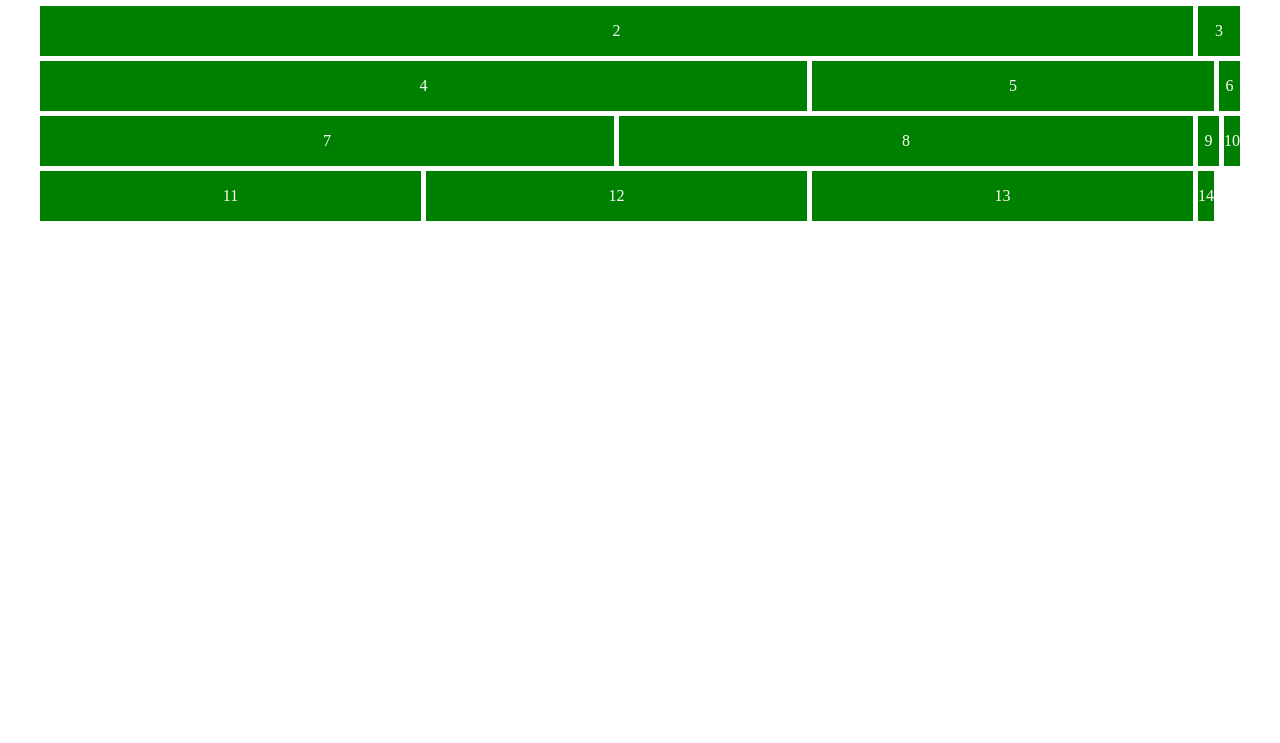
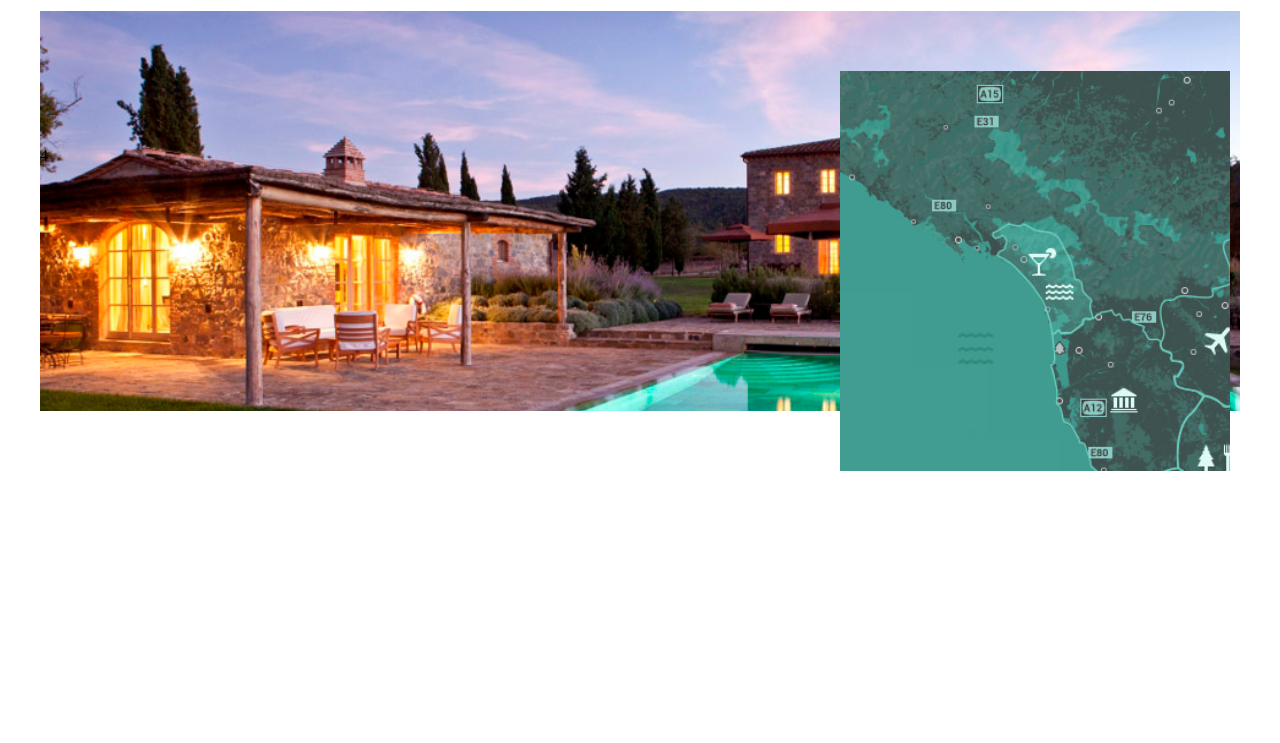
Before and after one commit to PDunipace22/TuscanyVilla, a plain HTML site: page TuscanyVilla/index.html in a window 1280 px wide. Shown: the part 57-800 px from the top of the page. Drawn offline with Linux system fonts and the light colour scheme.

Commit message:
added first two images

```diff
--- a/TuscanyVilla/Style.css
+++ b/TuscanyVilla/Style.css
@@ -1,52 +1,52 @@
 .container {
     display: grid;
-    grid-template-columns: repeat(6,1fr);
+    grid-template-columns: repeat(3,1fr);
     grid-template-rows: repeat(12,50px);
-    grid-gap: 5px;
+    grid-gap: 10px;
     margin: auto;
     width: 1200px;
 }
 
-section {
-    background-color: green;
-}
-
-    section p {
-        text-align: center;
+    section.grid-item.grid-item-1 {
+        grid-column: 1/span3 ;
+        height: 30px;
+        background-color: midnightblue;
         color: white;
     }
 
-    section.grid-item.grid-item-1 {
-        grid-column: 1/span 6;
-        height:30px;
-        background-color:midnightblue;
-    }
-
     section.grid-item.grid-item-2 {
-        grid-column: 1/span 6;
+        background-image: url('images/tuscany-villas-sant-anna.jpg');
+        background-size: cover;
+        grid-column: 1/span2;
+        height: 400px;
     }
 
     section.grid-item.grid-item-3 {
-        grid-column: 7/span 6;
+        background-image: url('images/Versilia.jpg');
+        background-size: cover;
+        grid-column: 3;
+        height: 400px;
     }
 
     section.grid-item.grid-item-4 {
-        grid-column: 1/span 4;
+        grid-column: 1/span 3;
+        height:100px;
+
     }
 
-    section.grid-item.grid-item-5 {
-        grid-column: 5/span 4;
+    /*section.grid-item.grid-item-5 {
+        grid-column: 1/span 3;
     }
 
     section.grid-item.grid-item-6 {
-        grid-column: 9/span 4;
+        grid-column: 1/span 3;
     }
 
     section.grid-item.grid-item-7 {
         grid-column: 1/span 3;
-    }
+    }*/
 
-    section.grid-item.grid-item-8 {
+    /*section.grid-item.grid-item-8 {
         grid-column: 4/span 3;
     }
 
@@ -60,9 +60,9 @@ section {
 
     section.grid-item.grid-item-11 {
         grid-column: 1/span 2;
-    }
+    }*/
 
-    section.grid-item.grid-item-12 {
+    /*section.grid-item.grid-item-12 {
         grid-column: 3/span 2;
     }
 
@@ -72,7 +72,7 @@ section {
 
     section.grid-item.grid-item-14 {
         grid-column: 7/span 2;
-    }
+    }*/
 nav ul {
     list-style-type: none;
     margin: 0;
@@ -91,6 +91,9 @@ li {
         font-size: large;
         color: white;
     }
-    .logo{
-        text-align:left;
-    }
+.logo {
+    text-align: left;
+    margin-top: 25%;
+    margin-left: 15px;
+    font-size: 30px;
+}
--- a/TuscanyVilla/index.html
+++ b/TuscanyVilla/index.html
@@ -18,19 +18,19 @@
                 </ul>
             </nav>
         </section>
-        <section class="grid-item grid-item-2"><p>2</p></section>
-        <section class="grid-item grid-item-3"><p>3</p></section>
+        <section class="grid-item grid-item-2"></section>
+        <section class="grid-item grid-item-3"></section>
         <section class="grid-item grid-item-4"><p>4</p></section>
-        <section class="grid-item grid-item-5"><p>5</p></section>
+        <!--<section class="grid-item grid-item-5"><p>5</p></section>
         <section class="grid-item grid-item-6"><p>6</p></section>
-        <section class="grid-item grid-item-7"><p>7</p></section>
-        <section class="grid-item grid-item-8"><p>8</p></section>
+        <section class="grid-item grid-item-7"><p>7</p></section>-->
+        <!--<section class="grid-item grid-item-8"><p>8</p></section>
         <section class="grid-item grid-item-9"><p>9</p></section>
         <section class="grid-item grid-item-10"><p>10</p></section>
-        <section class="grid-item grid-item-11"><p>11</p></section>
-        <section class="grid-item grid-item-12"><p>12</p></section>
+        <section class="grid-item grid-item-11"><p>11</p></section>-->
+        <!--<section class="grid-item grid-item-12"><p>12</p></section>
         <section class="grid-item grid-item-13"><p>13</p></section>
-        <section class="grid-item grid-item-14"><p>14</p></section>
+        <section class="grid-item grid-item-14"><p>14</p></section>-->
         </div>
 </body>
 </html>
```
